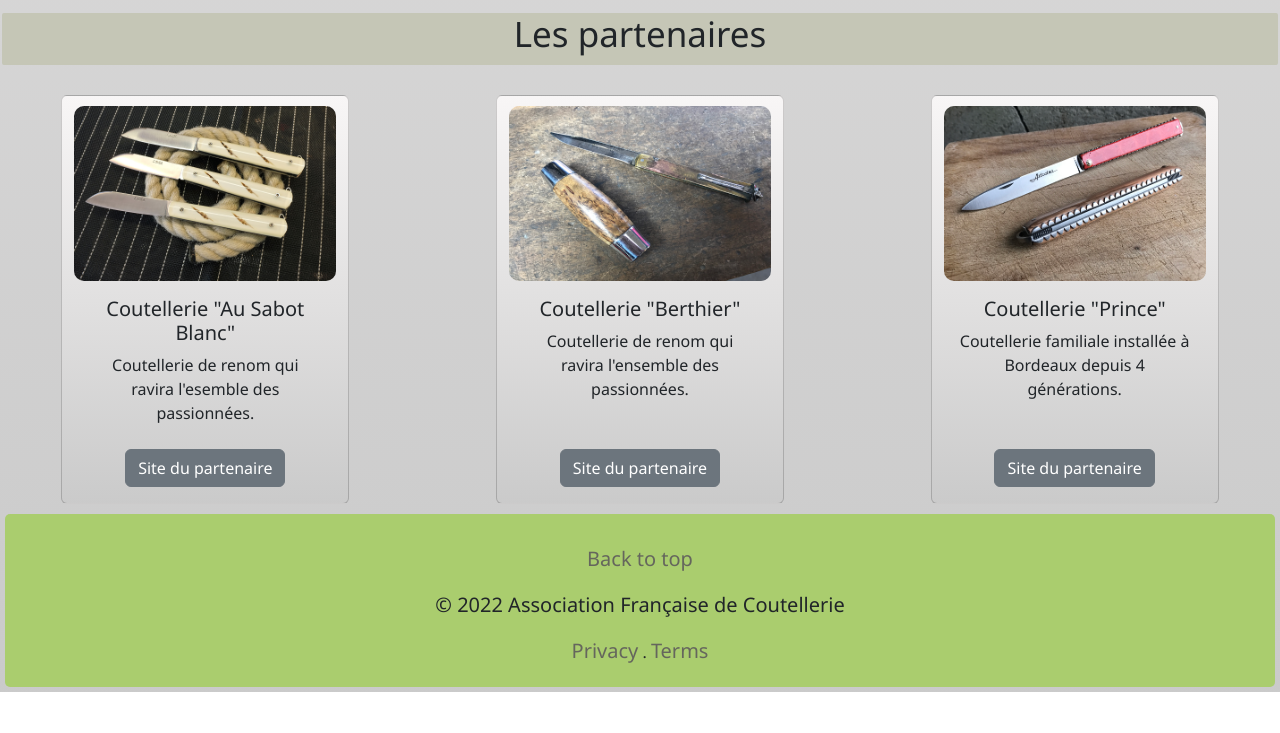
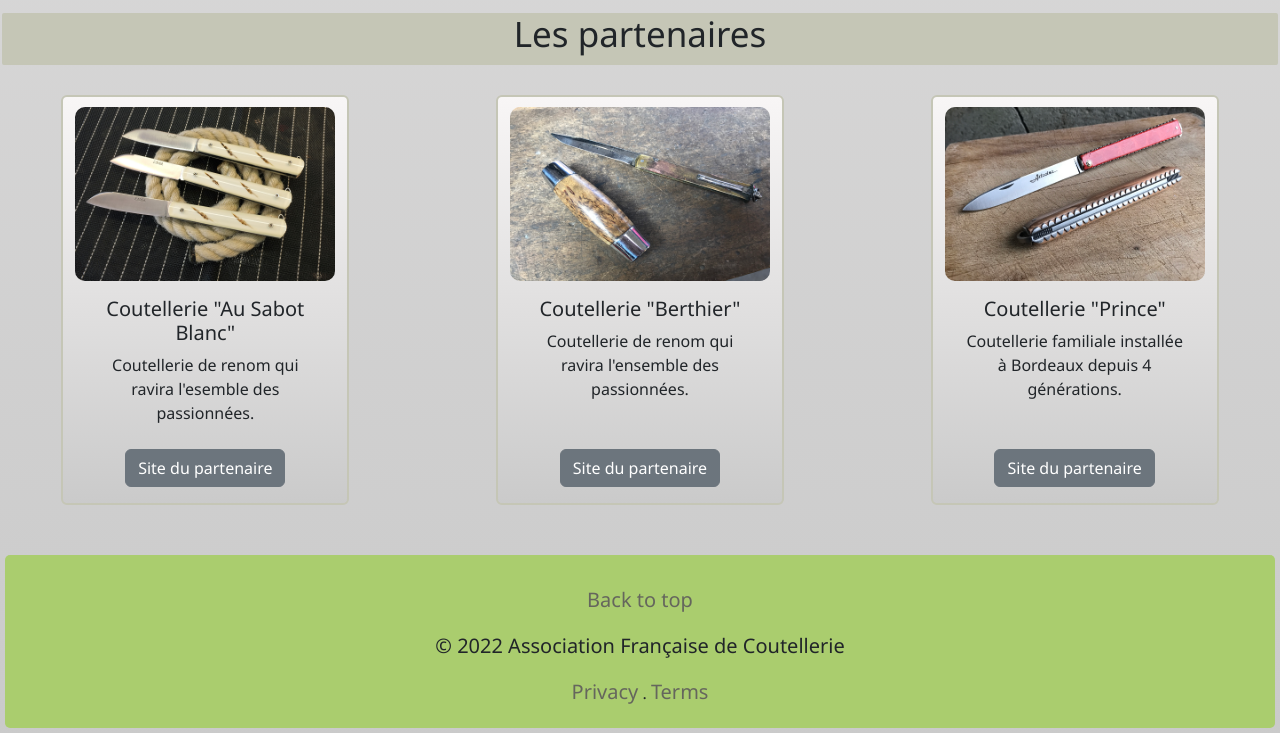
Before and after one commit to rf33350/AFcoutellerie, a plain HTML site: page index.html in a window 1280 px wide. Shown: the part 2071-2804 px from the top of the page. Before the commit the page ends 2763 px from the top, so only its background shows below. Drawn offline with nearby package versions, Linux system fonts and the light colour scheme.

Commit message:
fix border of bootstrap cards

```diff
--- a/assets/css/style.css
+++ b/assets/css/style.css
@@ -106,6 +106,8 @@ h3 {
 .card {
     background-image: linear-gradient(rgba(241, 237, 237, 0.5), rgba(150, 150, 150, 0.5));
     margin-top: 20px;
+    margin-bottom: 20px;
+    border: solid #C5C6B6 2px;
 }
 
 
@@ -115,7 +117,7 @@ h3 {
 }
 
 .row {
-    margin-bottom: 10px;
+    margin-bottom: 30px;
 }
 
 .card-body {
```
